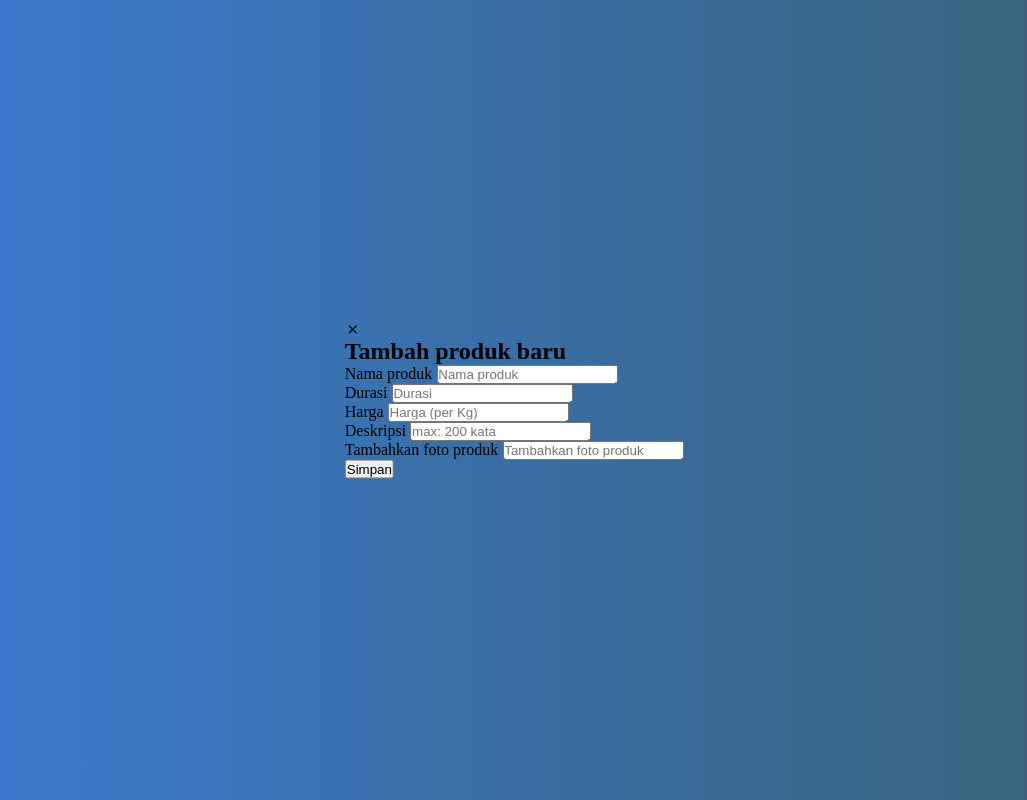
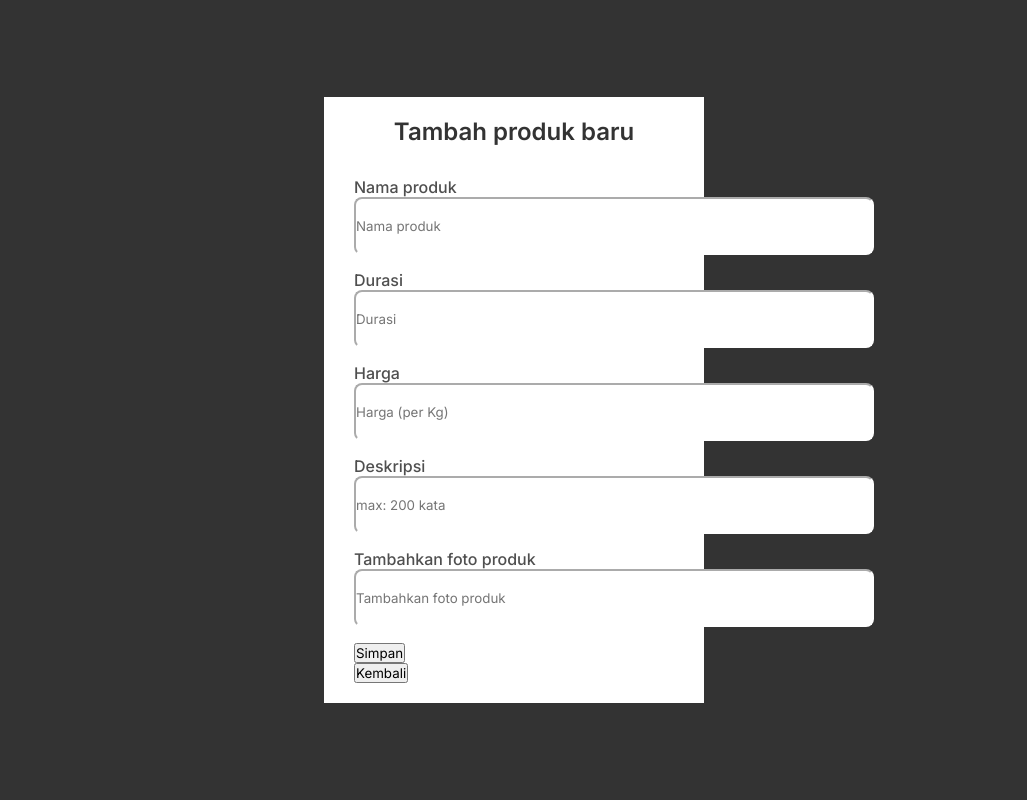
Before and after one commit to fikrilal/Titu-Laundry-Admin-Website, a PHP site: page /tambah-produk.html in a window 1280 px wide. Shown: the whole page, without its empty margins (126-1153 px from the left). Run offline with PHP 8.4, Linux system fonts and the light colour scheme.

Commit message:
masih jelek

```diff
--- a/css/product.css
+++ b/css/product.css
@@ -1,12 +1,14 @@
 @import url('https://fonts.googleapis.com/css2?family=Inter:wght@300;400;500;600;700;800;900&display=swap');
+
 * {
     margin: 0px;
     padding: 0px;
     box-sizing: border-box;
+    font-family: 'Inter', sans-serif;
 }
 
 body {
-    background: linear-gradient(to right, #3a7bd5, #3a6073);
+    background: #333333;
 }
 
 .center {
@@ -21,4 +23,60 @@ body {
     top: 50%;
     left: 50%;
     transform: translate(-50%, -50%);
+    width: 380px;
+    padding: 20px 30px;
+    background-color: #FFFFFF;
+    box-shadow: 2px 2px 5px 5px rgba(0, 0, 0, 0, 15);
 }
+
+.popup .form h2 {
+    text-align: center;
+    color: #333333;
+    font-size: 24px;
+    font-weight: 600;
+    margin-bottom: 32px;
+}
+
+.popup .form .form-element {
+    margin: 16px 0px;
+}
+
+.popup .form .form-element label {
+    font-weight: 500;
+    font-size: 16px;
+    line-height: 19px;
+    color: #4F4F4F;
+}
+
+.popup .form .form-element input {
+    width: 520px;
+    height: 58px;
+    left: 80px;
+    top: 440px;
+    border-radius: 8px;
+    border-color: #FFFFFF;
+    outline: none;
+}
+
+
+
+/* .popup .close-btn {
+    position: absolute;
+    top: 16px;
+    right: 16px;
+    width: 32px;
+    height: 32px;
+    color: black;
+    text-align: center;
+    border-radius: 4px;
+    background-color: #3a7bd5;
+    cursor: pointer;
+}
+
+.popup .close-btn i {
+    color: #FFFFFF;
+    font-size: 24px;
+    min-width: 45px;
+    height: 100%;
+    align-content: center;
+} */
--- a/style.css
+++ b/style.css
@@ -451,11 +451,9 @@ nav.close ~ .dashboard .top {
 }
 
 .dash-content .title .btntambah {
-  position: fixed;
+  position: static;
   right: 24px;
-  width: calc(100% - 250px);
-  justify-content: space-between;
-  align-items: center;
+
 
   margin-top: 32px;
   font-size: 16px;
--- a/tambah-produk.html
+++ b/tambah-produk.html
@@ -12,8 +12,10 @@
 
 <body>
     <div class="popup">
-        <i class="uil uil-times"></i>
-        <div class="close-btn"></div>
+
+        <!-- <div class="close-btn">
+            <i class="uil uil-times"></i>
+        </div> -->
 
         <div class="form">
             <h2>Tambah produk baru</h2>
@@ -37,8 +39,11 @@
                 <label for="foto">Tambahkan foto produk</label>
                 <input type="text" id="foto" placeholder="Tambahkan foto produk">
             </div>
-            <div class="form-element">
+            <div class="form-btn">
                 <button>Simpan</button>
+            </div>
+            <div class="form-btn">
+                <button>Kembali</button>
             </div>
         </div>
     </div>
```
